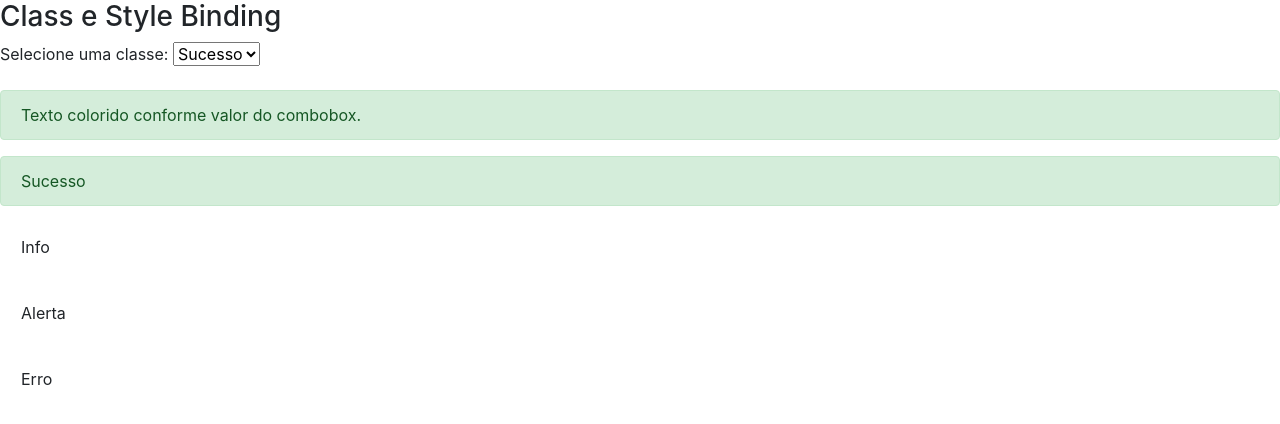
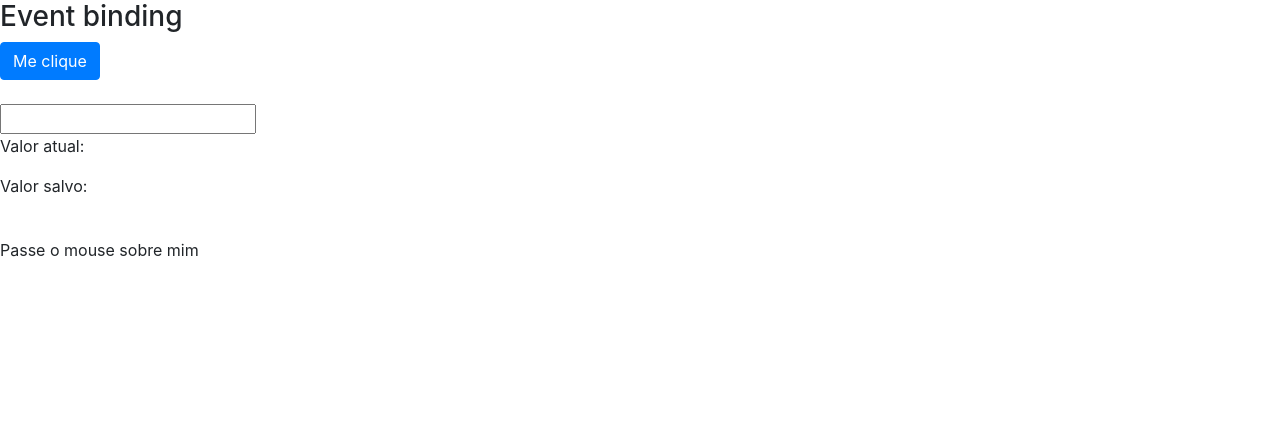
Before and after one commit to victorsuc/primeiro-projeto, an Angular app: page / in a window 1280 px wide. Shown: the top 424 px of the page. Built offline with nearby package versions, Linux system fonts and the light colour scheme.

Commit message:
Utilizando eventos para salvar e obter valor e aplicando css no componente para mudar a aparência do mesmo

```diff
--- a/src/app/data-binding/data-binding.component.css
+++ b/src/app/data-binding/data-binding.component.css
@@ -0,0 +1,4 @@
+.highlight{
+    background-color: yellow;
+    font-weight: bold;
+}
--- a/src/app/data-binding/data-binding.component.html
+++ b/src/app/data-binding/data-binding.component.html
@@ -12,7 +12,7 @@
         <h3>Property Binding</h3>
         <img src="{{ urlImagem }}">
     </article>
--->
+
 
     <article>
         <h3>Class e Style Binding</h3>
@@ -50,3 +50,32 @@
         </div>
     </article>
 </section>
+
+-->
+
+<section>
+    <article>
+        <h3>Event binding</h3>
+        <div>
+            <button (click)="botaoClicado()" class="btn btn-primary">Me clique</button>
+
+            <br><br>
+
+            <input type="text"
+                (keyup)="onKeyUp($event)"
+                (keyup.enter)="salvarValor(campoInput.value)"
+                (blur)="salvarValor(campoInput.value)"
+                #campoInput/>
+
+            <p>Valor atual: {{ valorAtual }}</p>
+            <p>Valor salvo: {{ valorSalvo }}</p>
+
+            <br>
+
+            <span
+            (mouseover)="onMouseOverOut()"
+            (mouseout)="onMouseOverOut()"
+            [class.highlight]="isMouseOver">Passe o mouse sobre mim</span>
+        </div>
+    </article>
+</section>
--- a/src/app/data-binding/data-binding.component.ts
+++ b/src/app/data-binding/data-binding.component.ts
@@ -10,6 +10,9 @@
   url: string = 'http://victor.com';
   cursoAngular: boolean = true;
   urlImagem = 'http://lorempixel.com/400/200/sports/';
+  valorAtual: string = '';
+  valorSalvo: string = '';
+  isMouseOver: boolean = false;
 
   constructor() { }
 
@@ -21,6 +24,22 @@
     return true;
   }
 
+  botaoClicado(){
+    alert('BOTÃO CLICADO!')
+  }
+
+  onKeyUp(evento: KeyboardEvent){
+    this.valorAtual = (<HTMLInputElement>evento.target).value;
+  }
+
+  salvarValor(valor){
+this.valorSalvo = valor;
+  }
+
+  onMouseOverOut(){
+    this.isMouseOver = !this.isMouseOver;
+  }
+
   ngOnInit() {
   }
 
```
